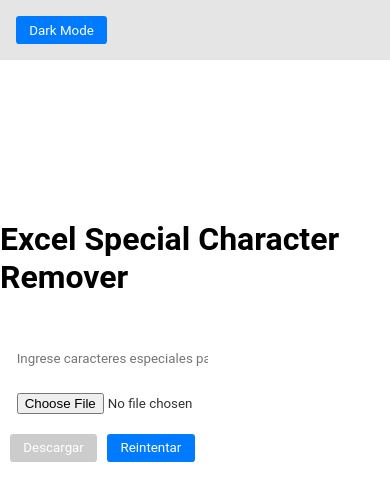
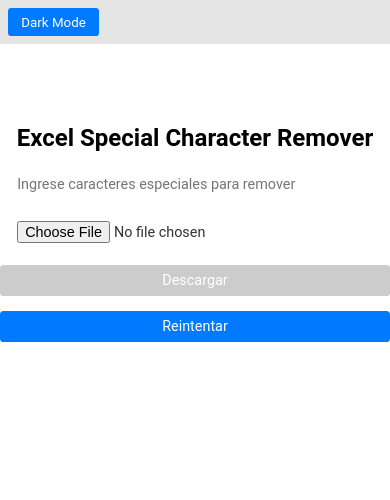
Before and after one commit to Daniel-Santiago-Acosta-1013/ExcelDataCleaner, a React (Vite) app: page / in a window 390 px wide. Shown: the top 500 px of the page. Built offline with nearby package versions, Linux system fonts and the light colour scheme.

Commit message:
[add] agregando responsive

```diff
--- a/src/components/ExcelPreview/ExcelPreview.scss
+++ b/src/components/ExcelPreview/ExcelPreview.scss
@@ -36,3 +36,26 @@
 .excel-preview.dark-mode .excel-preview__table td.modified {
   background-color: #555; // color para modo oscuro
 }
+
+@media (max-width: 1024px) {
+  .excel-preview {
+    margin-top: 0.5em;
+    max-height: 70vh;
+  }
+
+  .excel-preview__table td {
+    font-size: 0.9em;
+    padding: 0.25em;
+  }
+}
+
+@media (max-width: 768px) {
+  .excel-preview {
+    margin-top: 0.25em;
+    max-height: 60vh;
+  }
+
+  .excel-preview__table td {
+    font-size: 0.8em;
+  }
+}
--- a/src/components/ExcelReader/ExcelReader.scss
+++ b/src/components/ExcelReader/ExcelReader.scss
@@ -109,3 +109,44 @@
     background-color: #007bff;
   }
 }
+
+@media (max-width: 1024px) {
+  .excel-reader__content {
+    padding-top: 1em;
+  }
+
+  .excel-reader__input,
+  .excel-reader__button {
+    width: 100%;
+    margin-bottom: 1em;
+  }
+
+  .excel-reader__buttons {
+    display: flex;
+    flex-direction: column;
+    align-items: stretch;
+
+    .excel-reader__button {
+      margin-left: 0;
+    }
+  }
+}
+
+@media (max-width: 768px) {
+  .excel-reader__top-bar {
+    padding: 0.5em;
+    margin-bottom: 5pc;
+  }
+
+  .excel-reader__title {
+    font-size: 1.5em;
+  }
+
+  .excel-reader__input {
+    font-size: 0.9em;
+  }
+
+  .excel-reader__button {
+    font-size: 0.9em;
+  }
+}
```
